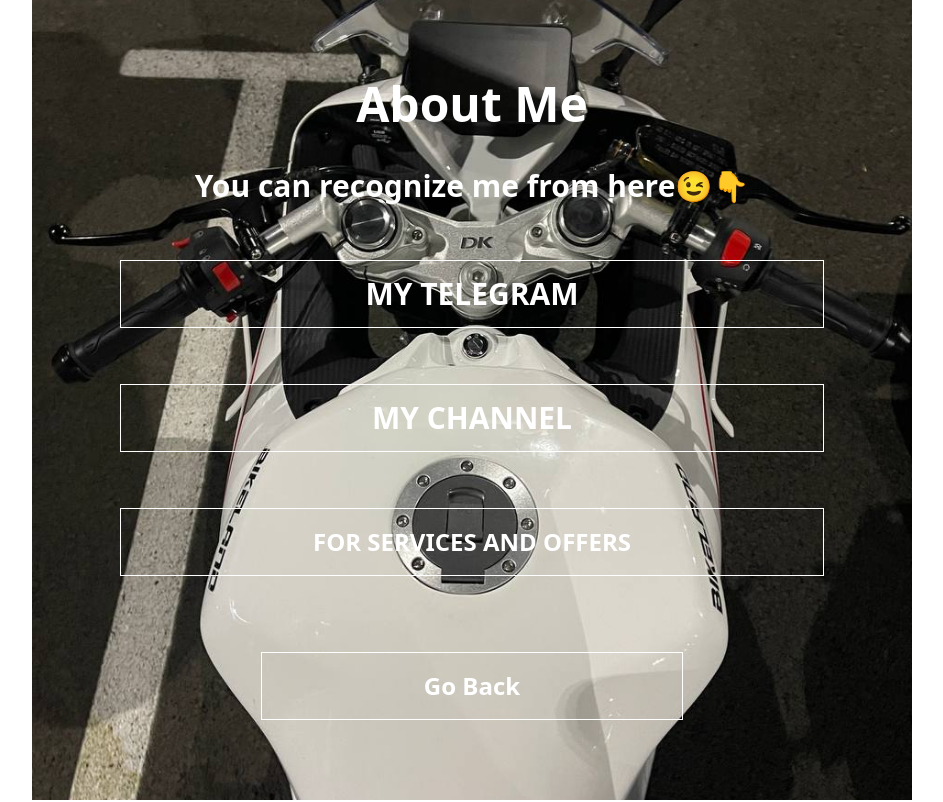
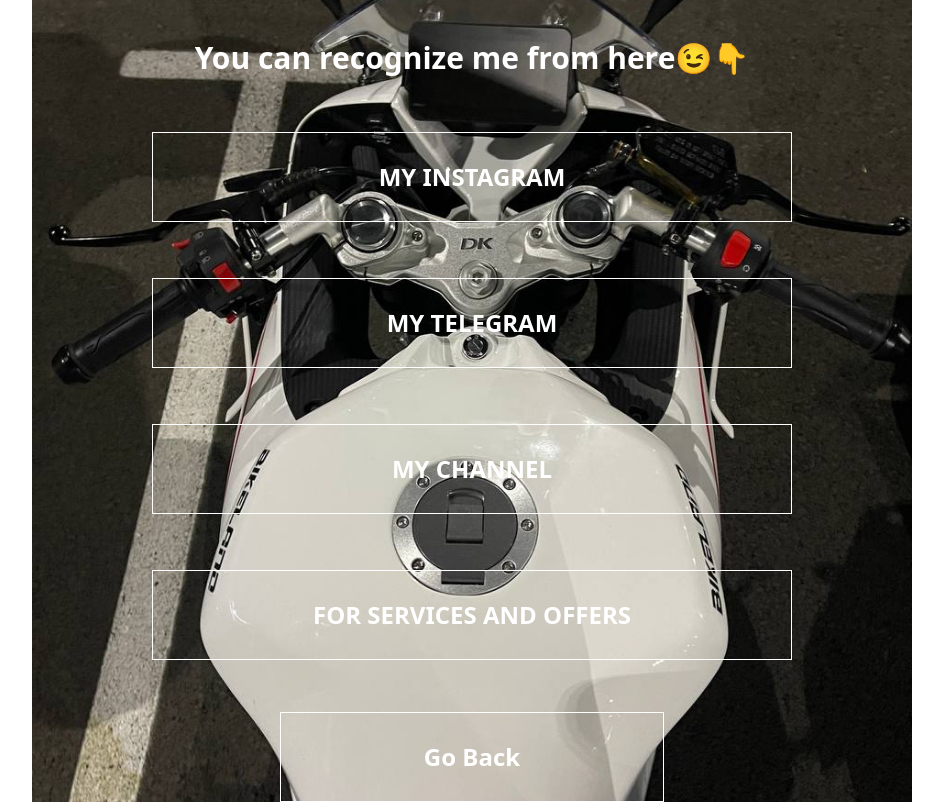
Before and after one commit to zoyitov17/me, a React (Vite) app: page /aboutme in a window 1280 px wide. Shown: the whole page, without its empty margins (168-1111 px from the left). Built offline with nearby package versions, Linux system fonts and the light colour scheme.

Commit message:
all done

```diff
--- a/src/pages/AboutMe.jsx
+++ b/src/pages/AboutMe.jsx
@@ -9,18 +9,28 @@ function AboutMe() {
   };
 
   return (
-    <div className="flex w-full h-screen items-center justify-center">
-      <div className="flex flex-col items-center justify-center w-4/5 h-4/5">
-        <h1 className="text-white text-5xl font-sans font-bold">About Me</h1>
-        <h2 className="text-center text-white text-4xl mt-10 font-sans font-bold md:text-3xl">
+    <div className="flex w-4/5 items-center justify-center h-4/5">
+      <div className="w-full h-full flex flex-col items-center justify-center max-w-screen-sm">
+        <div className="mt-10 w-full h-full flex flex-col items-center justify-center">
+        <h2 className="text-center text-white text-4xl  font-sans font-bold md:text-3xl">
           You can recognize me from here😉👇
         </h2>
+        <div className="flex items-center justify-center w-full h-[90px] mt-14 border border-white">
+          <a
+            href="https://www.instagram.com/zoy1tov17"
+            target="_blank"
+            rel="noopener noreferrer"
+            className="text-white font-sans font-semibold text-3xl hover:text-yellow-300 sm:text-2xl xs:text-xl custom-500:text-lg custom-400:text-md"
+          >
+            MY INSTAGRAM
+          </a>
+        </div>
         <div className="flex items-center justify-center w-full h-[90px] mt-14 border border-white">
           <a
             href="https://t.me/zoyitov17"
             target="_blank"
             rel="noopener noreferrer"
-            className="text-white font-sans font-semibold text-3xl hover:text-yellow-300"
+            className="text-white font-sans font-semibold text-3xl hover:text-yellow-300 sm:text-2xl xs:text-xl custom-500:text-lg custom-400:text-md"
           >
             MY TELEGRAM
           </a>
@@ -30,7 +40,7 @@ function AboutMe() {
             href="https://t.me/zoyitov"
             target="_blank"
             rel="noopener noreferrer"
-            className="text-white font-sans font-semibold text-3xl hover:text-yellow-300"
+            className="text-white font-sans font-semibold text-3xl hover:text-yellow-300 sm:text-2xl xs:text-xl custom-500:text-lg custom-400:text-md"
           >
             MY CHANNEL
           </a>
@@ -43,7 +53,7 @@ function AboutMe() {
             FOR SERVICES AND OFFERS
           </a>
         </div>
-        <div className="flex items-center justify-center w-3/5 h-[90px] mt-14 border border-white">
+        <div className="flex items-center justify-center w-3/5 h-[90px] mt-8 border border-white">
           <button
             onClick={handleGoBack}
             className="text-white font-sans font-semibold text-3xl hover:text-yellow-300 sm:text-2xl xs:text-xl"
@@ -53,6 +63,7 @@ function AboutMe() {
         </div>
       </div>
     </div>
+  </div>
   );
 }
 
--- a/src/pages/Main.jsx
+++ b/src/pages/Main.jsx
@@ -6,7 +6,7 @@ function Main() {
     <div className="flex w-4/5 items-center justify-center h-4/5">
       <div className="mt-10 w-full h-full flex flex-col items-center justify-center max-w-screen-sm">
         <div className="mt-10 w-full h-full flex flex-col items-center justify-center">
-          <h1 className="text-white font-sans font-bold text-5xl md:text-4xl sm:text-3xl xs:text-2xl custom-500:text-[26px] custom-400:text-[22px]">
+          <h1 className="text-white font-sans font-bold text-5xl md:text-4xl sm:text-3xl xs:text-2xl custom-500:text-[26px] custom-400:text-[26px]">
             Adhamjon Zoyitov
           </h1>
           <div className="flex items-center justify-center w-full h-[90px] mt-14 border border-white md:mt-10 sm:mt-8 custom-500:mt-6 custom-400:mt-4">
```
